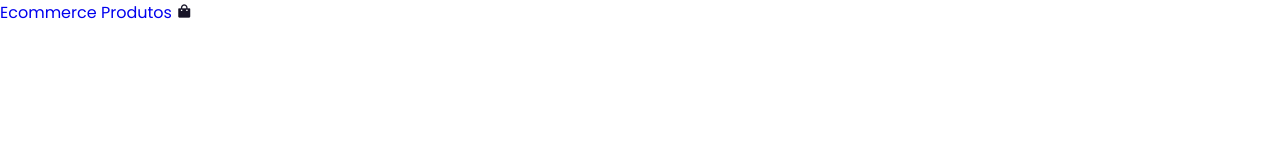
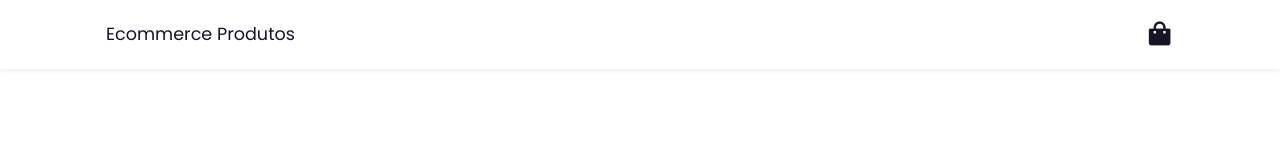
Before and after one commit to AlanFaraj83/Projeto-Ecommerce-Produtos, a plain HTML site: page index.html in a window 1280 px wide. Drawn offline with nearby package versions, Linux system fonts and the light colour scheme.

Commit message:
:sparkles: Atualizando o index

```diff
--- a/css/style.css
+++ b/css/style.css
@@ -26,8 +26,36 @@ body {
     color: var(--text-color);
 }
 
+.container {
+    max-width: 1068px;
+    margin: auto;
+    width: 100%;
+}
+
 header {
     position: fixed;
     top: 0;
+    left:0;
+    width: 100%;background: var(--bg-color);
+    box-shadow: 0 1px 4px hsl(0 4% 15% / 10%);
 
 }
+
+.nav {
+    display: flex;
+    align-items: center;
+    justify-content: space-between;
+    padding: 20px 0;
+
+}
+
+.logo {
+    font-size: 1.1rem;
+    color: var(--text-color);
+    font-weight: 400;
+}
+
+#cart-icon {
+    font-size: 1.8rem;
+    cursor: pointer;
+}
--- a/index.html
+++ b/index.html
@@ -16,5 +16,9 @@
         </div>
     </header>
 
+    <section class="shop container">
+        <div class="section-title"></div>
+    </section>
+
 </body>
 </html>
```
